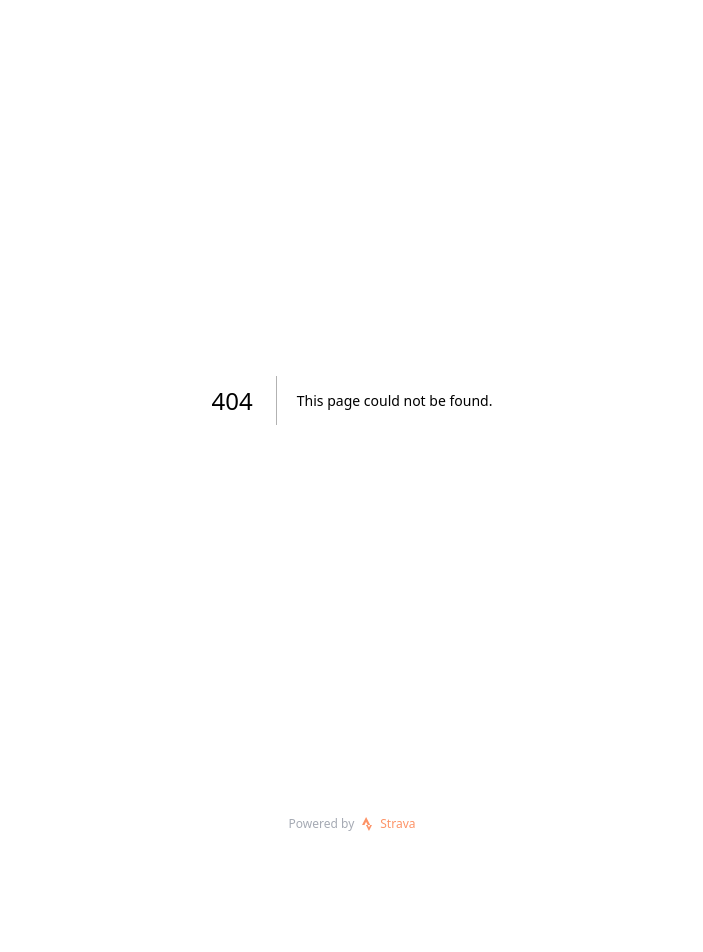
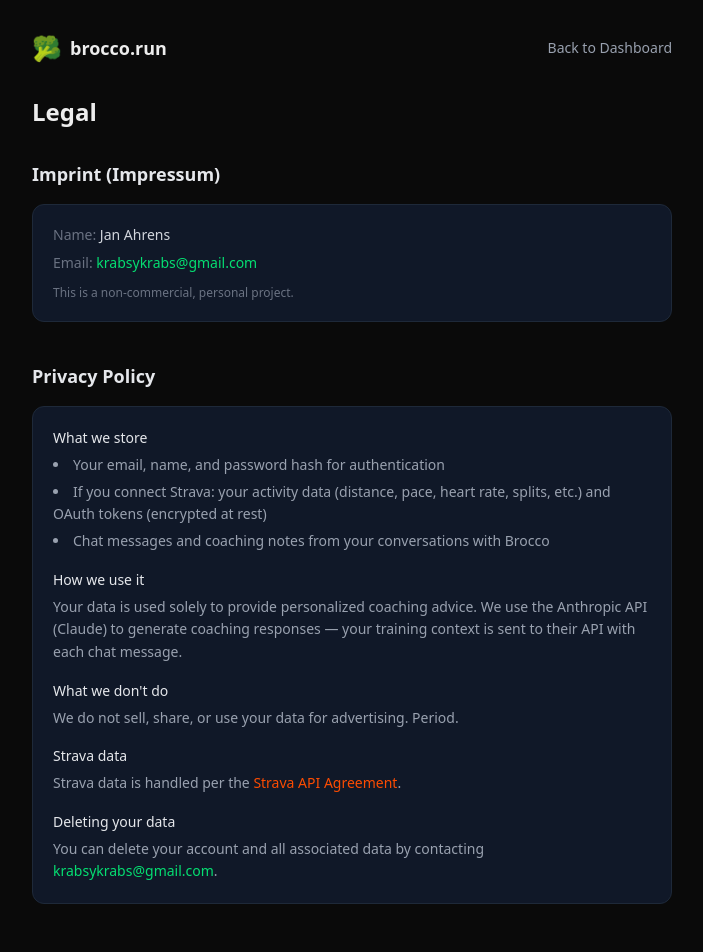
Before and after one commit to krabsykrabs-sketch/brocco, a Next.js app: page /legal in a window 1280 px wide. Before the commit this address had no page. Shown: the top 952 px of the page, without its empty margins (288-991 px from the left). Before the commit the page ends 848 px from the top, so only its background shows below. Built offline with nearby package versions, Linux system fonts and the light colour scheme.

Commit message:
voice input

```diff
--- a/src/app/chat/chat-ui.tsx
+++ b/src/app/chat/chat-ui.tsx
@@ -3,6 +3,27 @@
 import { useState, useEffect, useRef, useCallback } from "react";
 import Link from "next/link";
 import { useRouter } from "next/navigation";
+
+// Web Speech API type shim
+interface SpeechRecognitionEvent extends Event {
+  results: SpeechRecognitionResultList;
+}
+interface SpeechRecognitionInstance extends EventTarget {
+  continuous: boolean;
+  interimResults: boolean;
+  lang: string;
+  start(): void;
+  stop(): void;
+  onresult: ((event: SpeechRecognitionEvent) => void) | null;
+  onerror: ((event: Event) => void) | null;
+  onend: (() => void) | null;
+}
+declare global {
+  interface Window {
+    SpeechRecognition?: new () => SpeechRecognitionInstance;
+    webkitSpeechRecognition?: new () => SpeechRecognitionInstance;
+  }
+}
 
 interface Message {
   id: string;
@@ -213,8 +234,68 @@ export default function ChatUI({
   const [streamingNotifications, setStreamingNotifications] = useState<ToolNotification[]>([]);
   const [sessions, setSessions] = useState<SessionItem[]>([]);
   const [sidebarOpen, setSidebarOpen] = useState(false);
+  const [recording, setRecording] = useState(false);
+  const [speechSupported, setSpeechSupported] = useState(false);
   const messagesEndRef = useRef<HTMLDivElement>(null);
   const inputRef = useRef<HTMLTextAreaElement>(null);
+  const recognitionRef = useRef<SpeechRecognitionInstance | null>(null);
+
+  // Detect Web Speech API support
+  useEffect(() => {
+    setSpeechSupported(
+      typeof window !== "undefined" &&
+        !!(window.SpeechRecognition || window.webkitSpeechRecognition)
+    );
+  }, []);
+
+  function toggleRecording() {
+    if (recording) {
+      recognitionRef.current?.stop();
+      setRecording(false);
+      return;
+    }
+
+    const SpeechRecognition =
+      window.SpeechRecognition || window.webkitSpeechRecognition;
+    if (!SpeechRecognition) return;
+
+    const recognition = new SpeechRecognition();
+    recognition.continuous = true;
+    recognition.interimResults = true;
+    recognition.lang = navigator.language || "en-US";
+    recognitionRef.current = recognition;
+
+    // Track the text that was in the input before recording started
+    const baseText = input;
+
+    recognition.onresult = (event: SpeechRecognitionEvent) => {
+      let transcript = "";
+      for (let i = 0; i < event.results.length; i++) {
+        transcript += event.results[i][0].transcript;
+      }
+      const newValue = baseText
+        ? baseText + " " + transcript
+        : transcript;
+      setInput(newValue);
+      // Auto-expand textarea
+      if (inputRef.current) {
+        inputRef.current.style.height = "auto";
+        inputRef.current.style.height =
+          Math.min(inputRef.current.scrollHeight, 160) + "px";
+      }
+    };
+
+    recognition.onerror = () => {
+      setRecording(false);
+    };
+
+    recognition.onend = () => {
+      setRecording(false);
+    };
+
+    recognition.start();
+    setRecording(true);
+  }
 
   const scrollToBottom = useCallback(() => {
     messagesEndRef.current?.scrollIntoView({ behavior: "smooth" });
@@ -401,6 +482,12 @@ export default function ChatUI({
   async function handleSend() {
     const text = input.trim();
     if (!text || sending) return;
+
+    // Stop recording if active
+    if (recording) {
+      recognitionRef.current?.stop();
+      setRecording(false);
+    }
 
     setInput("");
     // Reset textarea height after clearing
@@ -611,6 +698,22 @@ export default function ChatUI({
             style={{ height: "auto", maxHeight: "160px", overflow: "auto" }}
             disabled={sending}
           />
+          {speechSupported && (
+            <button
+              onClick={toggleRecording}
+              disabled={sending}
+              className={`p-2.5 rounded-xl transition-colors flex-shrink-0 ${
+                recording
+                  ? "bg-red-600 hover:bg-red-700 text-white animate-pulse"
+                  : "bg-gray-800 hover:bg-gray-700 text-gray-400"
+              } disabled:opacity-40 disabled:cursor-not-allowed`}
+              title={recording ? "Stop recording" : "Voice input"}
+            >
+              <svg className="w-5 h-5" fill="none" stroke="currentColor" viewBox="0 0 24 24">
+                <path strokeLinecap="round" strokeLinejoin="round" strokeWidth={2} d="M19 11a7 7 0 01-7 7m0 0a7 7 0 01-7-7m7 7v4m-4 0h8M12 3a3 3 0 00-3 3v4a3 3 0 006 0V6a3 3 0 00-3-3z" />
+              </svg>
+            </button>
+          )}
           <button
             onClick={handleSend}
             disabled={sending || !input.trim()}
--- a/src/app/layout.tsx
+++ b/src/app/layout.tsx
@@ -28,7 +28,7 @@ export default function RootLayout({
         className={`${geistSans.variable} ${geistMono.variable} antialiased bg-background text-foreground`}
       >
         {children}
-        <footer className="w-full flex justify-center py-4 opacity-60">
+        <footer className="w-full flex justify-center items-center gap-3 py-4 opacity-60">
           <a
             href="https://www.strava.com"
             target="_blank"
@@ -41,6 +41,10 @@ export default function RootLayout({
             </svg>
             <span className="text-[#FC4C02]">Strava</span>
           </a>
+          <span className="text-gray-700">|</span>
+          <a href="/legal" className="text-xs text-gray-500 hover:text-gray-400 transition-colors">
+            Legal
+          </a>
         </footer>
       </body>
     </html>
--- /dev/null
+++ b/src/app/legal/page.tsx
@@ -0,0 +1,131 @@
+import Link from "next/link";
+
+export default function LegalPage() {
+  return (
+    <main className="min-h-screen max-w-2xl mx-auto px-4 py-8 pb-20">
+      <nav className="flex items-center justify-between mb-8">
+        <Link href="/" className="flex items-center gap-2">
+          <span className="text-2xl">&#x1F966;</span>
+          <span className="font-bold text-lg">brocco.run</span>
+        </Link>
+        <Link
+          href="/"
+          className="text-sm text-gray-400 hover:text-white transition-colors"
+        >
+          Back to Dashboard
+        </Link>
+      </nav>
+
+      <h1 className="text-2xl font-bold mb-8">Legal</h1>
+
+      {/* Imprint */}
+      <section className="mb-10">
+        <h2 className="text-lg font-semibold mb-4 text-gray-200">
+          Imprint (Impressum)
+        </h2>
+        <div className="bg-gray-900 border border-gray-800 rounded-xl p-5 space-y-2 text-sm text-gray-300">
+          <p>
+            <span className="text-gray-500">Name:</span> Jan Ahrens
+          </p>
+          <p>
+            <span className="text-gray-500">Email:</span>{" "}
+            <a
+              href="mailto:krabsykrabs@gmail.com"
+              className="text-green-400 hover:underline"
+            >
+              krabsykrabs@gmail.com
+            </a>
+          </p>
+          <p className="text-gray-500 text-xs pt-1">
+            This is a non-commercial, personal project.
+          </p>
+        </div>
+      </section>
+
+      {/* Privacy Policy */}
+      <section>
+        <h2 className="text-lg font-semibold mb-4 text-gray-200">
+          Privacy Policy
+        </h2>
+        <div className="bg-gray-900 border border-gray-800 rounded-xl p-5 space-y-4 text-sm text-gray-300 leading-relaxed">
+          <div>
+            <h3 className="text-gray-200 font-medium mb-1">
+              What we store
+            </h3>
+            <ul className="list-disc list-inside space-y-1 text-gray-400">
+              <li>
+                Your email, name, and password hash for authentication
+              </li>
+              <li>
+                If you connect Strava: your activity data (distance, pace,
+                heart rate, splits, etc.) and OAuth tokens (encrypted at
+                rest)
+              </li>
+              <li>
+                Chat messages and coaching notes from your conversations
+                with Brocco
+              </li>
+            </ul>
+          </div>
+
+          <div>
+            <h3 className="text-gray-200 font-medium mb-1">
+              How we use it
+            </h3>
+            <p className="text-gray-400">
+              Your data is used solely to provide personalized coaching
+              advice. We use the Anthropic API (Claude) to generate
+              coaching responses &mdash; your training context is sent to
+              their API with each chat message.
+            </p>
+          </div>
+
+          <div>
+            <h3 className="text-gray-200 font-medium mb-1">
+              What we don&apos;t do
+            </h3>
+            <p className="text-gray-400">
+              We do not sell, share, or use your data for advertising.
+              Period.
+            </p>
+          </div>
+
+          <div>
+            <h3 className="text-gray-200 font-medium mb-1">
+              Strava data
+            </h3>
+            <p className="text-gray-400">
+              Strava data is handled per the{" "}
+              <a
+                href="https://www.strava.com/legal/api"
+                target="_blank"
+                rel="noopener noreferrer"
+                className="text-[#FC4C02] hover:underline"
+              >
+                Strava API Agreement
+              </a>
+              .
+            </p>
+          </div>
+
+          <div>
+            <h3 className="text-gray-200 font-medium mb-1">
+              Deleting your data
+            </h3>
+            <p className="text-gray-400">
+              You can delete your account and all associated data by
+              contacting{" "}
+              <a
+                href="mailto:krabsykrabs@gmail.com"
+                className="text-green-400 hover:underline"
+              >
+                krabsykrabs@gmail.com
+              </a>
+              .
+            </p>
+          </div>
+        </div>
+      </section>
+    </main>
+  );
+}
```
